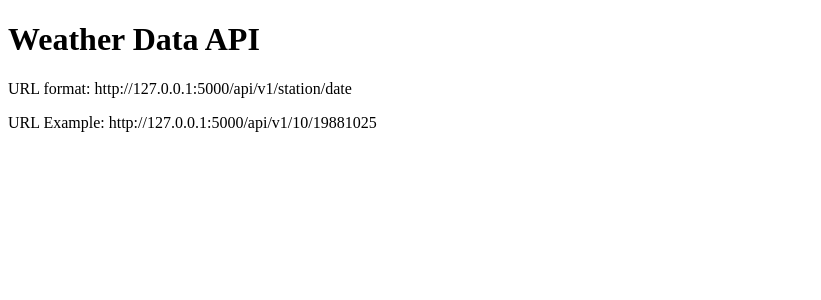
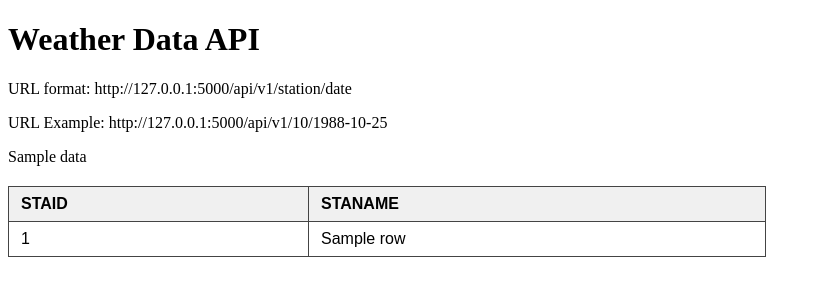
Before and after one commit to paolopci/app-portfolio, a Flask app: template day_29/templates/home.html in a window 1280 px wide. Shown: the top 300 px of the page, without its empty margins (0-821 px from the left). Run offline with Flask 3, Linux system fonts and the light colour scheme; the template is opened without the code that fills it: most values are stand-ins (such as "Sample title", 1, 10 or a date in 2020).

Commit message:
visualizer's table in home page with list stations

```diff
--- a/day_29/main.py
+++ b/day_29/main.py
@@ -3,11 +3,17 @@ import pandas as pd
 import os
 
 app = Flask(__name__)
+basedir = os.path.dirname(__file__)
+filename = os.path.join(basedir, "data_small",
+                        "stations.txt")
+stations = pd.read_csv(f"{filename}", skiprows=17)
+# tolgo gli spazi dalle intestazioni ma non modifico stations.txt
+stations.columns = stations.columns.str.strip()
 
 
 @app.route("/")  # è ka Home page
 def home():
-    return render_template("home.html")
+    return render_template("home.html", data=stations)
 
 
 @app.route("/api/v1/<station>/<date>")  # è la Home page
--- a/day_29/templates/home.html
+++ b/day_29/templates/home.html
@@ -6,11 +6,53 @@
     <meta name="viewport" content="width=device-width, initial-scale=1.0">
     <title>Document</title>
 </head>
+<style>
+    table {
+        width: 60%;
+        border-collapse: collapse;
+        margin-top: 20px;
+        font-family: Arial, sans-serif;
+    }
+
+    th,
+    td {
+        border: 1px solid #444;
+        padding: 8px 12px;
+        text-align: left;
+    }
+
+    th {
+        background-color: #f0f0f0;
+        font-weight: bold;
+    }
+
+    tr:nth-child(even) {
+        background-color: #f9f9f9;
+    }
+</style>
 
 <body>
     <h1>Weather Data API</h1>
     <p>URL format: http://127.0.0.1:5000/api/v1/station/date </p>
-    <p>URL Example: http://127.0.0.1:5000/api/v1/10/19881025 </p>
+    <p>URL Example: http://127.0.0.1:5000/api/v1/10/1988-10-25 </p>
+
+    <p>{{data}}</p>
+    <table class="table">
+        <thead>
+            <tr>
+                <th>STAID</th>
+                <th>STANAME</th>
+            </tr>
+        </thead>
+        <tbody>
+            {% for row in data.itertuples() %}
+            <tr>
+                <td>{{ row.STAID }}</td>
+                <td>{{ row.STANAME }}</td>
+            </tr>
+            {% endfor %}
+        </tbody>
+    </table>
 </body>
 
 </html>
```
